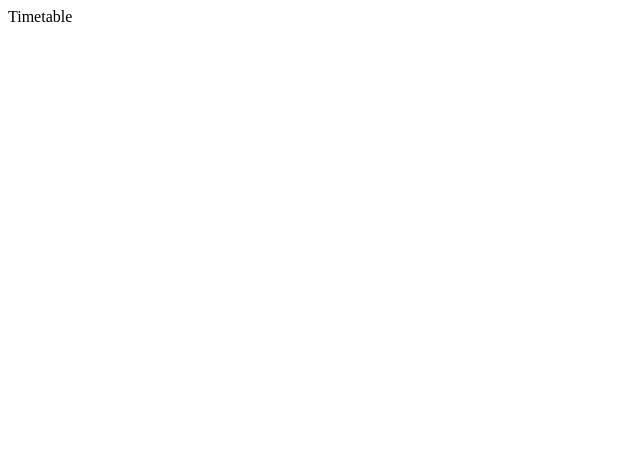
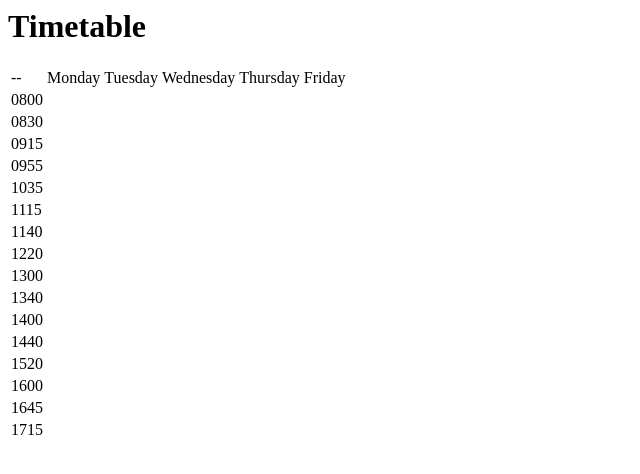
Before and after one commit to thomasclarke/web, a plain HTML site: page timetable/index.html in a window 1280 px wide. Shown: the whole page, without its empty margins (0-640 px from the left). Drawn offline with Linux system fonts and the light colour scheme.

Commit message:
Make timetable template

```diff
--- a/timetable/index.html
+++ b/timetable/index.html
@@ -1 +1,61 @@
-Timetable
+<h1>Timetable</h1>
+
+<table>
+  <tr>
+    <td>--</td>
+    <td>Monday</td>
+    <td>Tuesday</td>
+    <td>Wednesday</td>
+    <td>Thursday</td>
+    <td>Friday</td>
+  </tr>
+  <tr>
+    <td>0800</td>
+
+  </tr>
+  <tr>
+    <td>0830</td>
+  </tr>
+  <tr>
+    <td>0915</td>
+  </tr>
+  <tr>
+    <td>0955</td>
+  </tr>
+  <tr>
+    <td>1035</td>
+  </tr>
+  <tr>
+    <td>1115</td>
+  </tr>
+  <tr>
+    <td>1140</td>
+  </tr>
+  <tr>
+    <td>1220</td>
+  </tr>
+  <tr>
+    <td>1300</td>
+  </tr>
+  <tr>
+    <td>1340</td>
+  </tr>
+  <tr>
+    <td>1400</td>
+  </tr>
+  <tr>
+    <td>1440</td>
+  </tr>
+  <tr>
+    <td>1520</td>
+  </tr>
+  <tr>
+    <td>1600</td>
+  </tr>
+  <tr>
+    <td>1645</td>
+  </tr>
+  <tr>
+    <td>1715</td>
+  </tr>
+</table>
```
